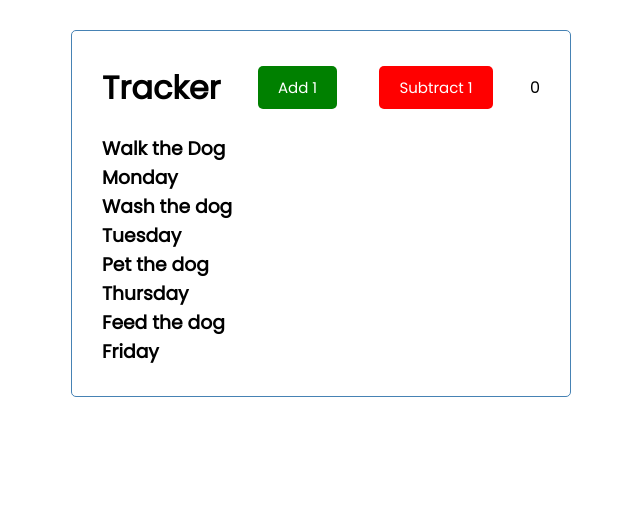
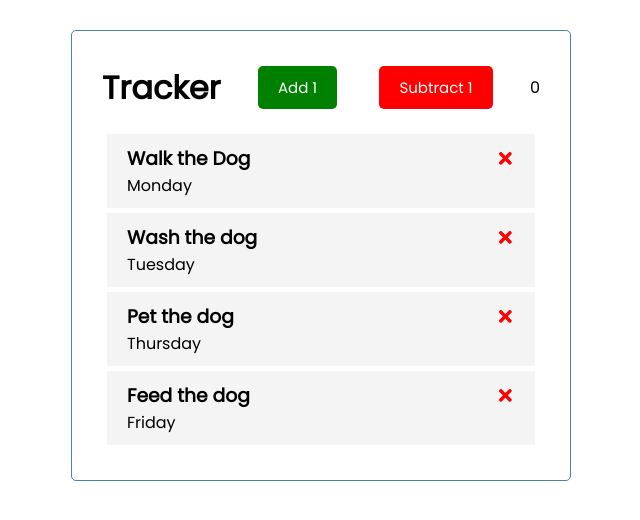
Before and after one commit to abbo-1/TimeManagementApp, a React (Create React App) app: page / in a window 1280 px wide. Shown: the top 520 px of the page, without its empty margins (319-959 px from the left). Built offline with nearby package versions, Linux system fonts and the light colour scheme.

Commit message:
breaking out components

```diff
--- a/package.json
+++ b/package.json
@@ -8,6 +8,7 @@
     "@testing-library/user-event": "^12.6.3",
     "react": "^17.0.1",
     "react-dom": "^17.0.1",
+    "react-icons": "^4.2.0",
     "react-scripts": "4.0.1",
     "web-vitals": "^0.2.4"
   },
--- /dev/null
+++ b/src/components/Task.js
@@ -0,0 +1,12 @@
+import { FaTimes } from 'react-icons/fa'
+
+const Task = ( {task} ) => {
+    return (
+        <div className="task">
+            <h3>{task.text} <FaTimes style={ {color:'red', cursor: 'pointer'}} /></h3>
+            <p>{task.day}</p>
+        </div>
+    )
+}
+
+export default Task
--- a/src/components/Tasks.js
+++ b/src/components/Tasks.js
@@ -1,11 +1,11 @@
+import Task from './Task'
 
 const Tasks = ({ tasks }) => {
     return (
         <>
         {tasks.map((task) => (
-        <h3 key={tasks.id}>
-        {task.text}<br/>
-        {task.day}</h3>
+
+        <Task key={tasks.id} task={task}/>
 
         ))}
         </>
```
Also changed, not shown: 2 other files (tests, documents, lock files or other folders).
